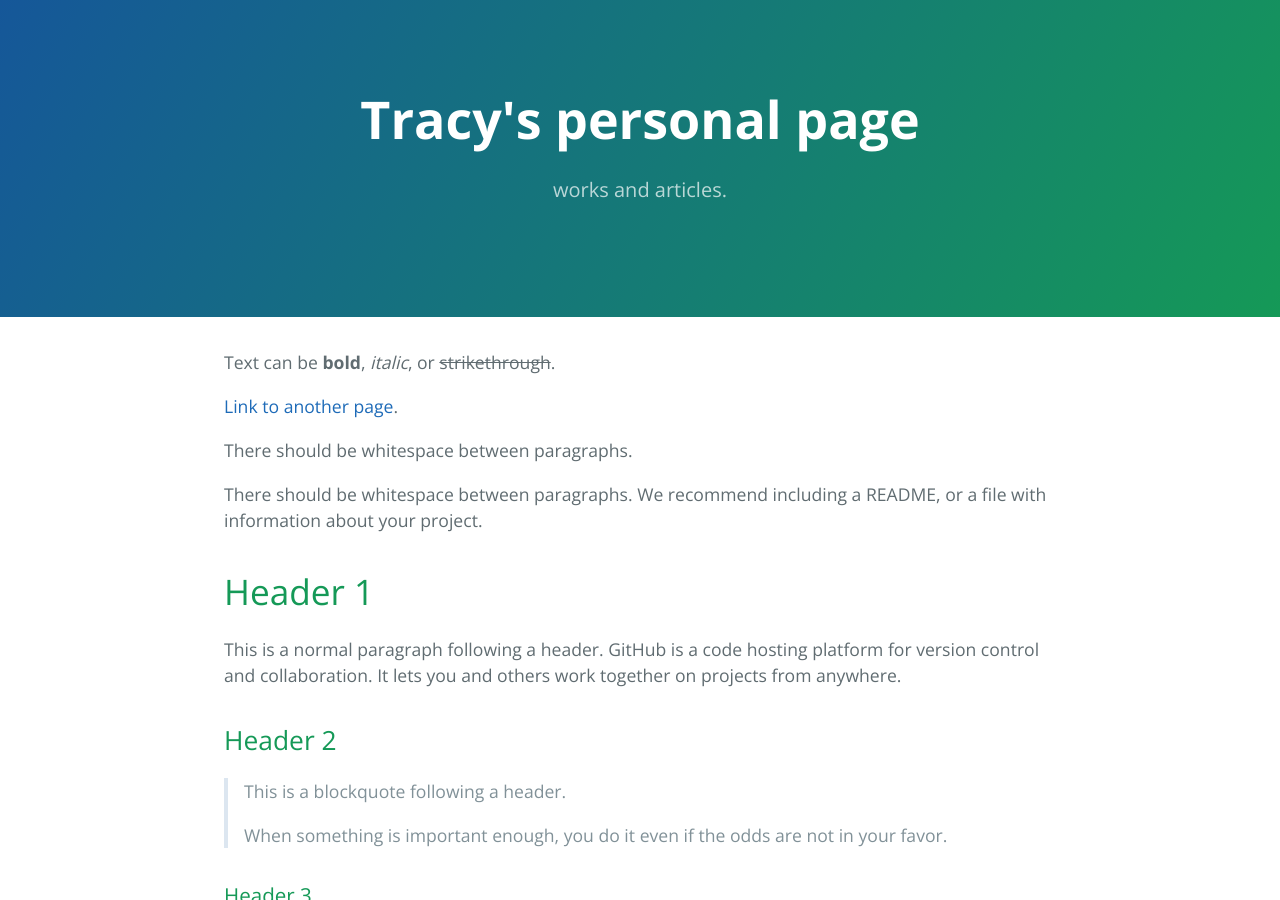
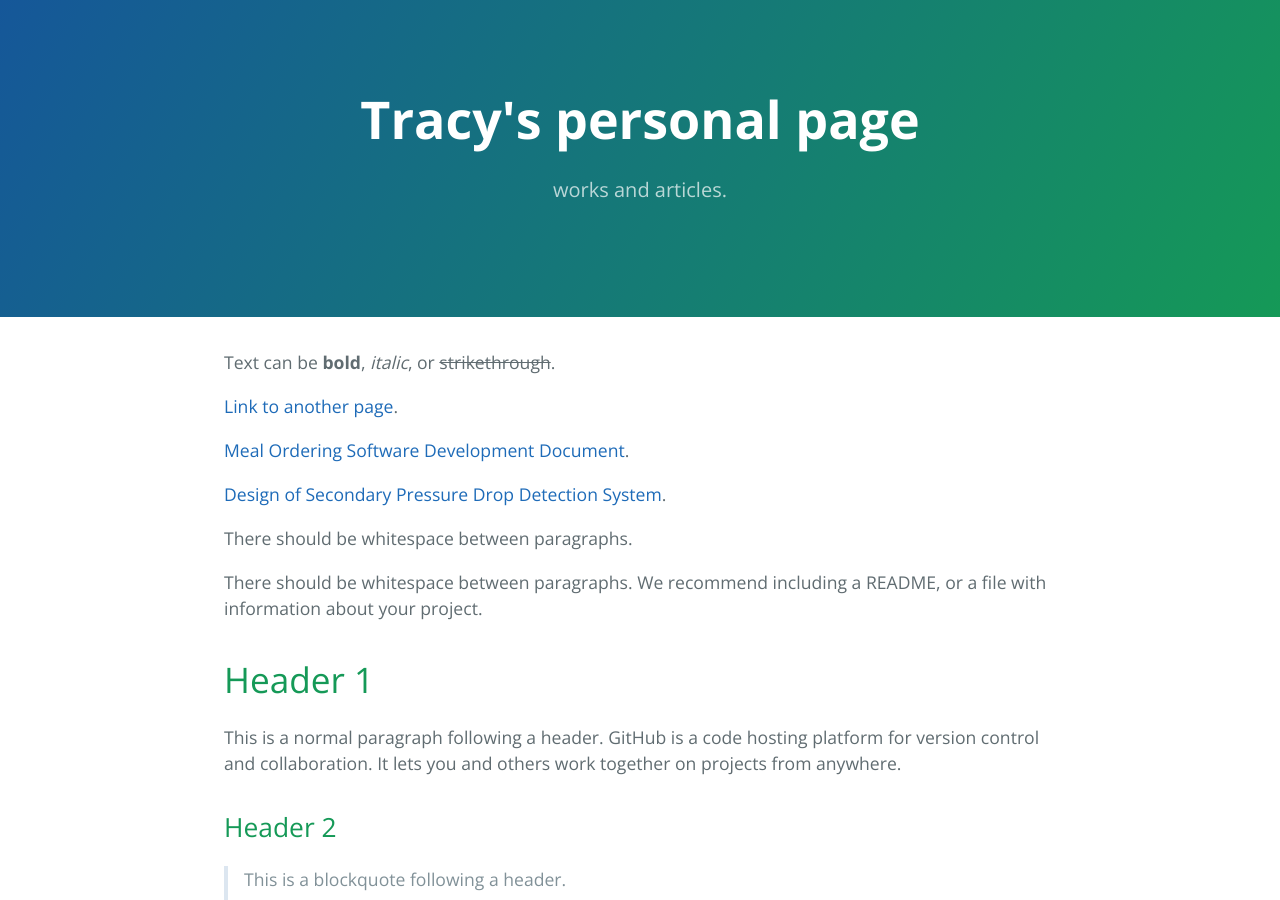
Before and after one commit to CUI77/cui77.github.io, a Jekyll site: the page built from index.md, in a window 1280 px wide and 900 px high. Built offline with Jekyll 4.4.1, drawn with Linux system fonts in a browser that asks for light colours.

Commit message:
Create index.md

```diff
--- a/index.md
+++ b/index.md
@@ -5,6 +5,10 @@ layout: default
 Text can be **bold**, _italic_, or ~~strikethrough~~.
 
 [Link to another page](./another-page.html).
+
+[Meal Ordering Software Development Document](https://github.com/CUI77/cui77.github.io/blob/main/docs/Meal%20Ordering%20Software%20Development%20Document-2020.6.28.pdf).
+
+[Design of Secondary Pressure Drop Detection System](https://github.com/CUI77/cui77.github.io/blob/main/docs/Design%20of%20Secondary%20Pressure%20Drop%20Detection%20System.pdf).
 
 There should be whitespace between paragraphs.
 
```
